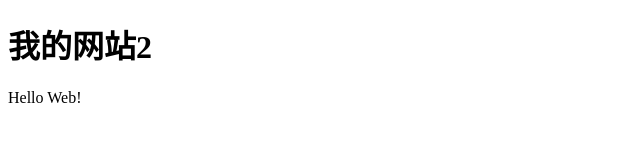
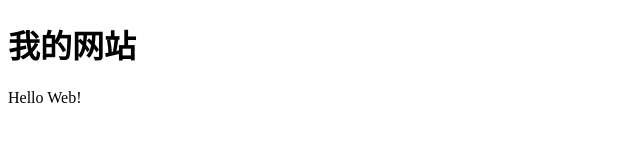
Before and after one commit to boboyr/boboyr.github.io, a plain HTML site: page index.html in a window 1280 px wide. Shown: the full height of the page, 0-640 px from the left. Drawn offline with Linux system fonts and the light colour scheme.

Commit message:
Update index.html

```diff
--- a/index.html
+++ b/index.html
@@ -3,10 +3,10 @@
     <head>
         <meta charset="UTF-8">
         <meta name="viewport" id="viewport" content="width=device-width, initial-scale=1">
-        <title>我的网站2</title>
+        <title>我的网站</title>
     </head>
     <body>
-        <h1>我的网站2</h1>
+        <h1>我的网站</h1>
         <div>
             Hello Web!
         </div>
```
